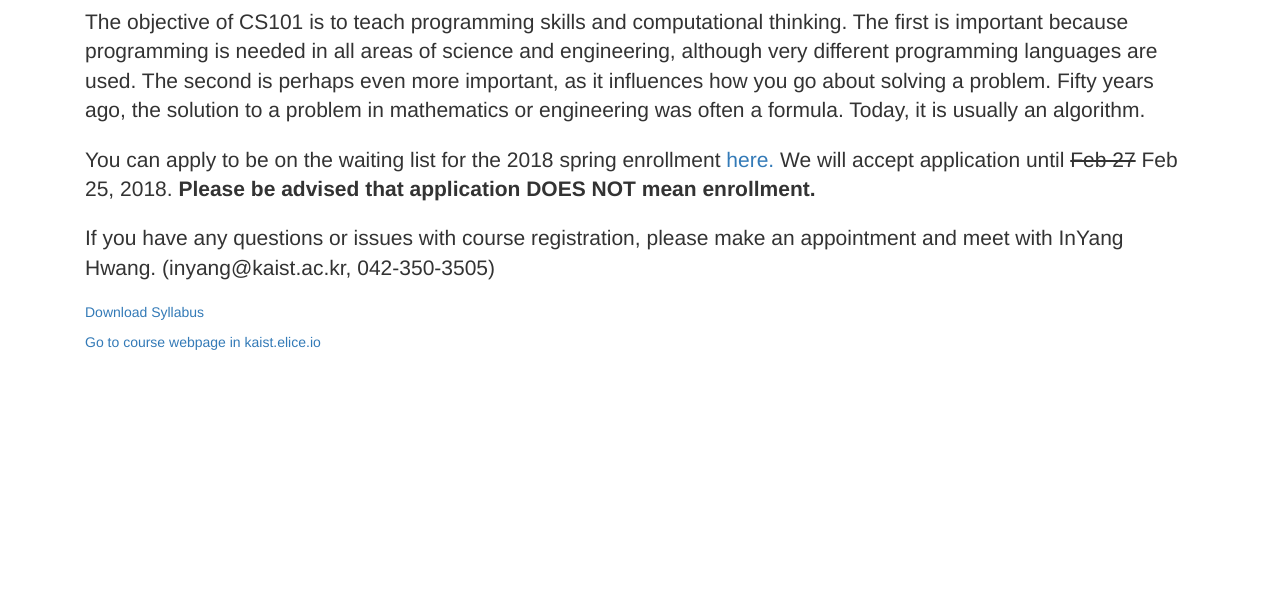
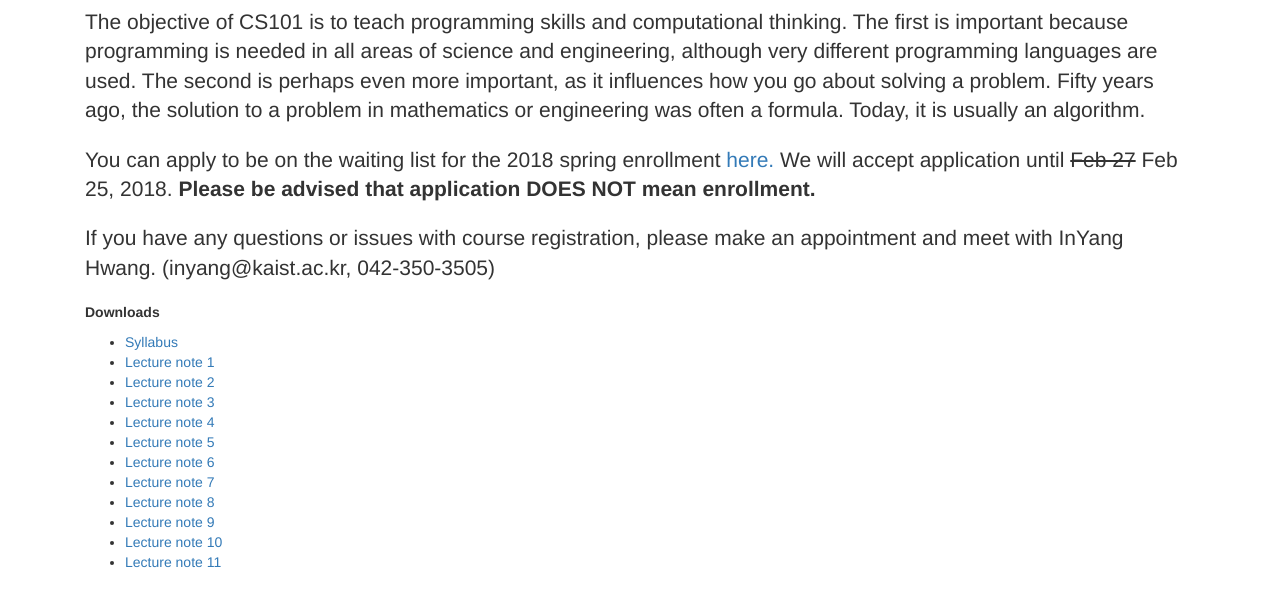
Before and after one commit to kaist-cs101/kaist-cs101.github.io, a website: page index.html in a window 1280 px wide. Shown: the part 199-806 px from the top of the page. Drawn offline with nearby package versions, Linux system fonts and the light colour scheme.

Commit message:
remove elice link and add lecture notes

```diff
--- a/index.html
+++ b/index.html
@@ -49,10 +49,47 @@
           please make an appointment and meet with InYang Hwang. (inyang@kaist.ac.kr, 042-350-3505)
         </p>
         <p>
-          <a href="./assets/files/2018-spring-cs101-syllabus-rev2.pdf">Download Syllabus</a>
+          <strong>Downloads</strong>
         </p>
         <p>
-          <a href="https://kaist.elice.io/courses/262">Go to course webpage in kaist.elice.io</a>
+          <ul>
+            <li>
+              <a href="/assets/files/2018-spring-cs101-syllabus-rev2.pdf">Syllabus</a>
+            </li>
+            <li>
+              <a href="/assets/files/lecture_notes/cs101_lecture1.pdf">Lecture note 1</a>
+            </li>
+            <li>
+              <a href="/assets/files/lecture_notes/cs101_lecture2.pdf">Lecture note 2</a>
+            </li>
+            <li>
+              <a href="/assets/files/lecture_notes/cs101_lecture3.pdf">Lecture note 3</a>
+            </li>
+            <li>
+              <a href="/assets/files/lecture_notes/cs101_lecture4.pdf">Lecture note 4</a>
+            </li>
+            <li>
+              <a href="/assets/files/lecture_notes/cs101_lecture5.pdf">Lecture note 5</a>
+            </li>
+            <li>
+              <a href="/assets/files/lecture_notes/cs101_lecture6.pdf">Lecture note 6</a>
+            </li>
+            <li>
+              <a href="/assets/files/lecture_notes/cs101_lecture7.pdf">Lecture note 7</a>
+            </li>
+            <li>
+              <a href="/assets/files/lecture_notes/cs101_lecture8.pdf">Lecture note 8</a>
+            </li>
+            <li>
+              <a href="/assets/files/lecture_notes/cs101_lecture9.pdf">Lecture note 9</a>
+            </li>
+            <li>
+              <a href="/assets/files/lecture_notes/cs101_lecture10.pdf">Lecture note 10</a>
+            </li>
+            <li>
+              <a href="/assets/files/lecture_notes/cs101_lecture11.pdf">Lecture note 11</a>
+            </li>
+          </ul>
         </p>
       </div><!-- /.content -->
     </div><!-- /.container -->
```
Also changed, not shown: 12 other files.
